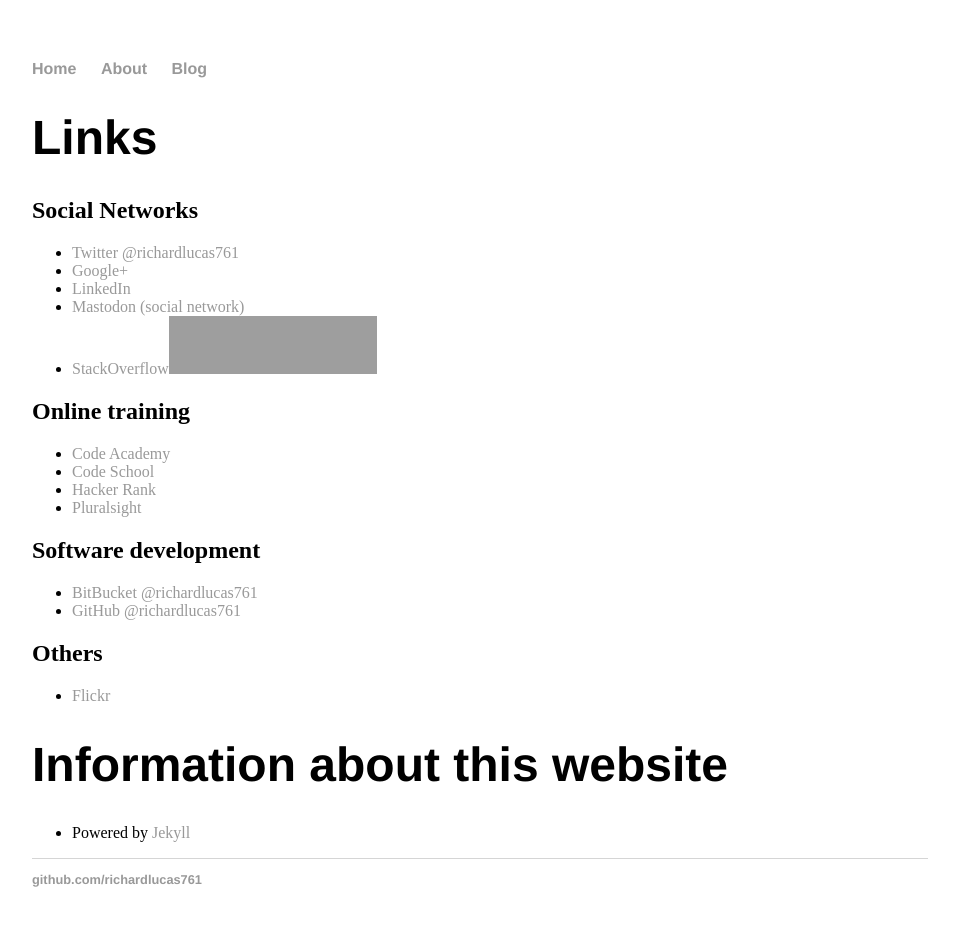
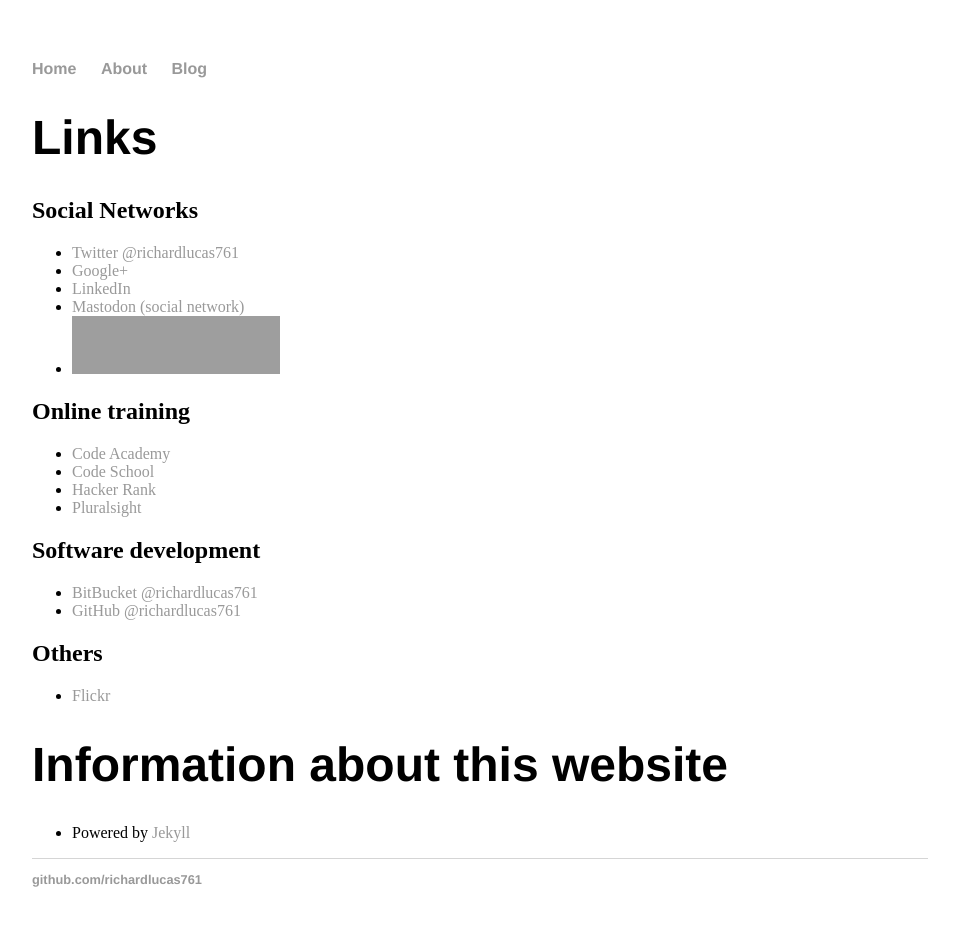
Before and after one commit to richardlucas761/richardlucas761.github.io, a Jekyll site: the page built from about/index.html, in a window 1280 px wide. Shown: the whole page, without its empty margins (160-1119 px from the left). Built offline with Jekyll 4.4.1, drawn with Linux system fonts in a browser that asks for light colours; grey boxes are pictures that could not be loaded.

Commit message:
Update index.html

```diff
--- a/about/index.html
+++ b/about/index.html
@@ -14,7 +14,7 @@
 		<li><a href="https://plus.google.com/u/1/117753208358937726831">Google+</a></li>
 		<li><a href="http://linkedin.com/in/richard-lucas-a5936437">LinkedIn</a></li>
 		<li><a href="https://mastodon.cloud/@richardlucas761">Mastodon (social network)</a></li>
-		<li><a href="https://stackoverflow.com/users/131787/richard-lucas">StackOverflow</a><a href="https://stackexchange.com/users/44824/richard-lucas"><img src="https://stackexchange.com/users/flair/44824.png" width="208" height="58" alt="profile for Richard Lucas on Stack Exchange, a network of free, community-driven Q&amp;A sites" title="profile for Richard Lucas on Stack Exchange, a network of free, community-driven Q&amp;A sites" /></a></li>
+		<li><a href="https://stackexchange.com/users/44824/richard-lucas"><img src="https://stackexchange.com/users/flair/44824.png" width="208" height="58" alt="profile for Richard Lucas on Stack Exchange, a network of free, community-driven Q&amp;A sites" title="profile for Richard Lucas on Stack Exchange, a network of free, community-driven Q&amp;A sites" /></a></li>
 		</ul>
 
 	  <h2>Online training</h2>
```
